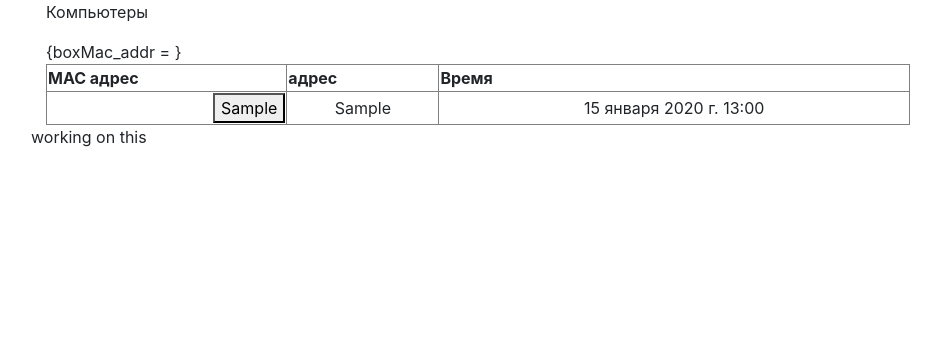
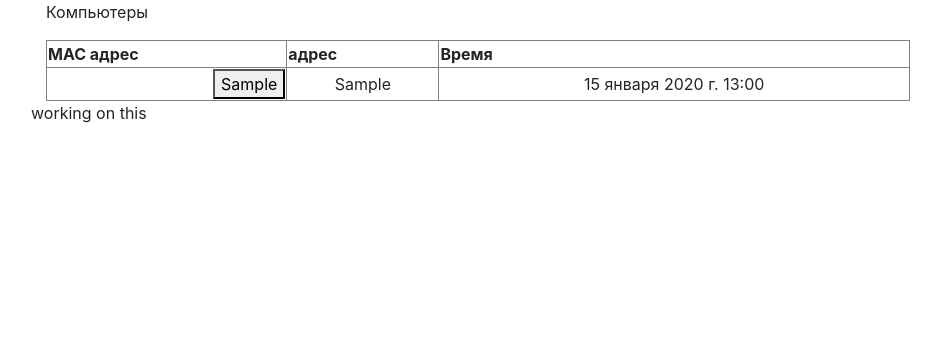
Before and after one commit to homrdery/client, a Django app: page /logs.html in a window 1280 px wide. Shown: the part 56-420 px from the top of the page, without its empty margins (54-995 px from the left). Run offline with Django 5.2, Linux system fonts and the light colour scheme; tables that the repository leaves empty hold one stand-in row (values such as "Sample post"); some libraries are stand-ins or nearby versions.

Commit message:
ВАЖНО

```diff
--- a/clientMysql/templates/index/logs.html
+++ b/clientMysql/templates/index/logs.html
@@ -12,7 +12,6 @@
             </thead>
             <tbody>
             {% for item in items %}
-                {boxMac_addr = }
                 <tr align="center">
                     <td  align="right">
                         <button onclick='getform("{{item.mac_addr}}");'>{{item.mac_addr}}</button>
```
